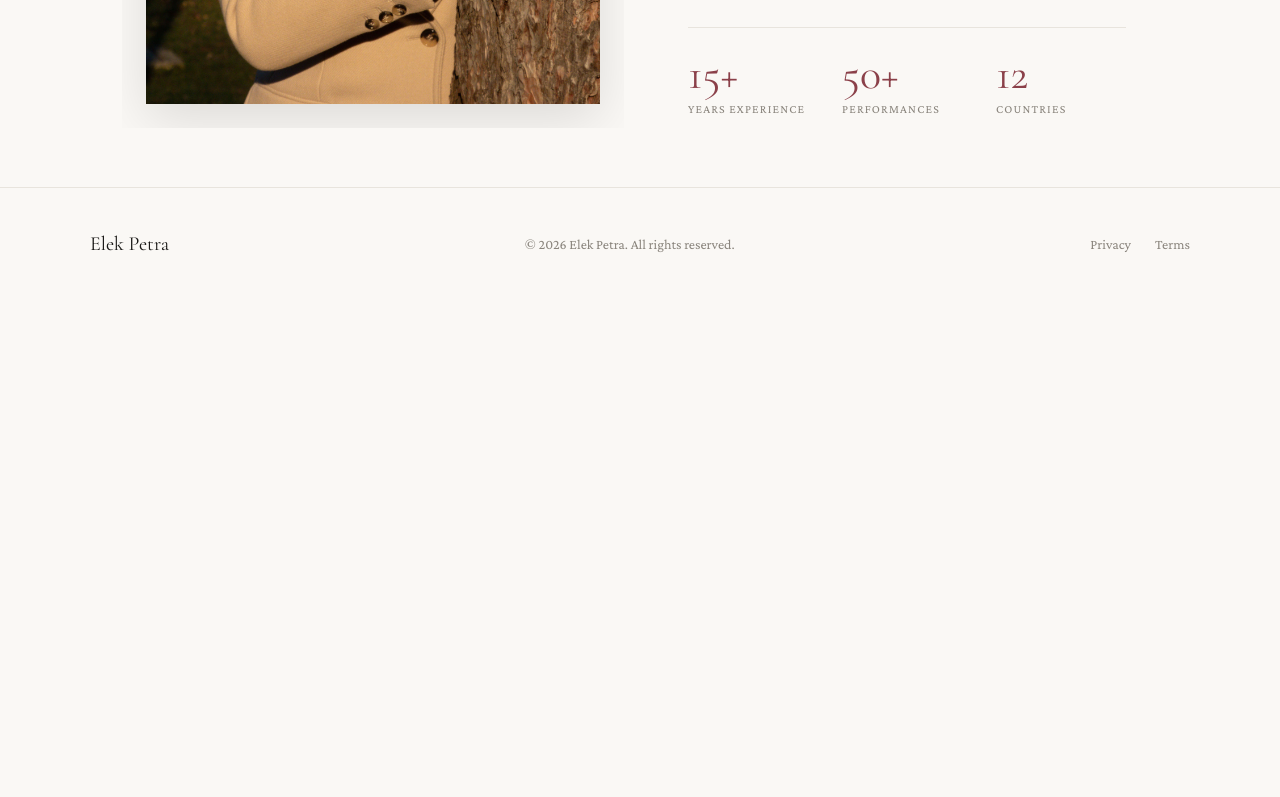
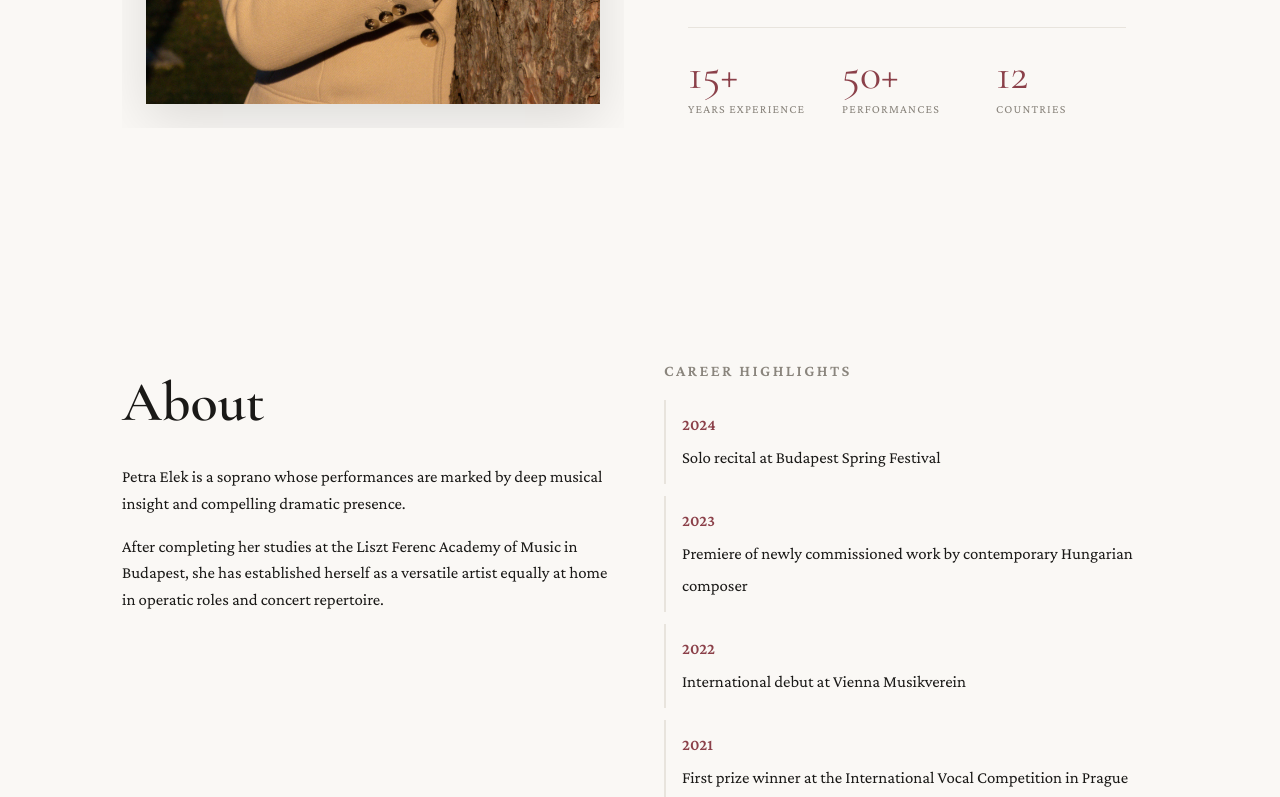
Before and after one commit to elekpetra99/elekpetra, a Next.js app: page / in a window 1280 px wide. Shown: the part 613-1410 px from the top of the page. Before the commit the page ends 913 px from the top, so only its background shows below. Built offline with nearby package versions, Linux system fonts and the light colour scheme.

Commit message:
fix: single scrollbar, document-level scroll snap

```diff
--- a/src/app/globals.css
+++ b/src/app/globals.css
@@ -26,7 +26,6 @@
 
 html {
   scroll-behavior: smooth;
-  overflow-y: scroll;
   scroll-snap-type: y mandatory;
 }
 
@@ -42,22 +41,18 @@ body {
 /* Scroll snap container */
 main {
   scroll-snap-type: y mandatory;
-  overflow-y: scroll;
-  height: 100vh;
-  height: 100dvh;
 }
 
 /* Each section snaps */
 main > section {
   scroll-snap-align: start;
   scroll-snap-stop: always;
-  height: 100vh;
-  height: 100dvh;
+  min-height: 100vh;
+  min-height: 100dvh;
   display: flex;
   flex-direction: column;
   justify-content: center;
   align-items: center;
-  overflow: hidden;
 }
 
 @media (max-width: 600px) {
```
